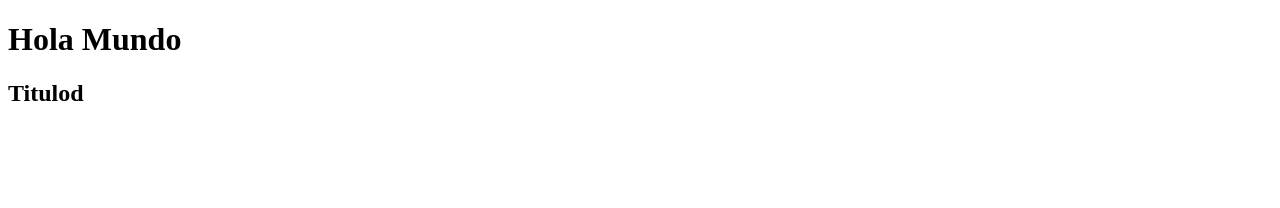
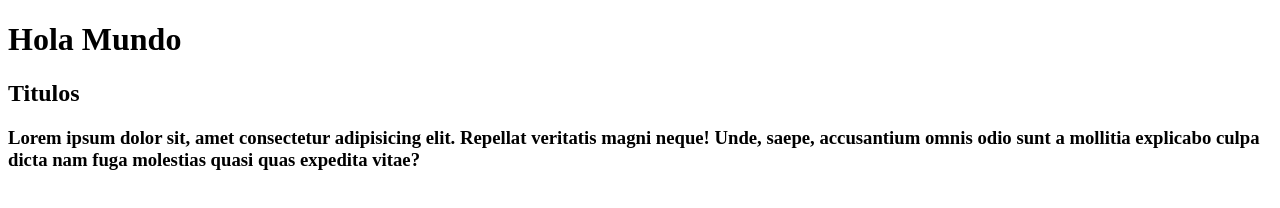
Before and after one commit to guerre23/mi-primer-repo, a plain HTML site: page index.html in a window 1280 px wide. Drawn offline with Linux system fonts and the light colour scheme.

Commit message:
agregando un h3

```diff
--- a/index.html
+++ b/index.html
@@ -9,7 +9,8 @@
 <body>
     <h1>Hola Mundo</h1>
     <main>
-        <h2>Titulod</h2>
+        <h2>Titulos</h2>
+        <h3>Lorem ipsum dolor sit, amet consectetur adipisicing elit. Repellat veritatis magni neque! Unde, saepe, accusantium omnis odio sunt a mollitia explicabo culpa dicta nam fuga molestias quasi quas expedita vitae?</h3>
     </main>
 </body>
 </html>
```
